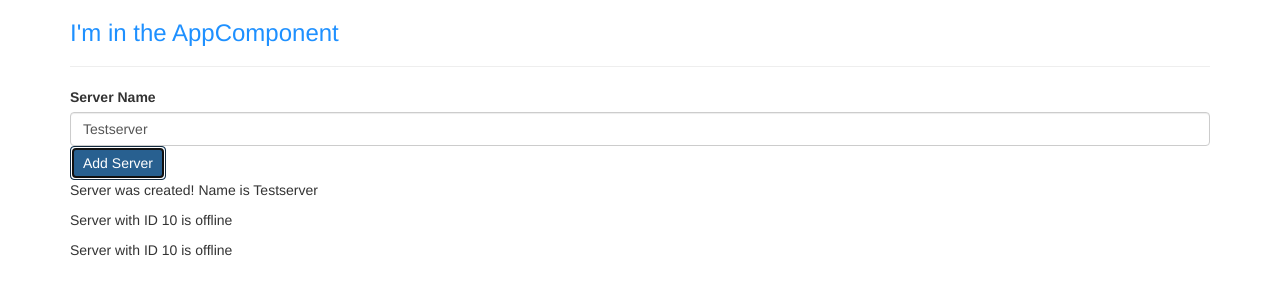
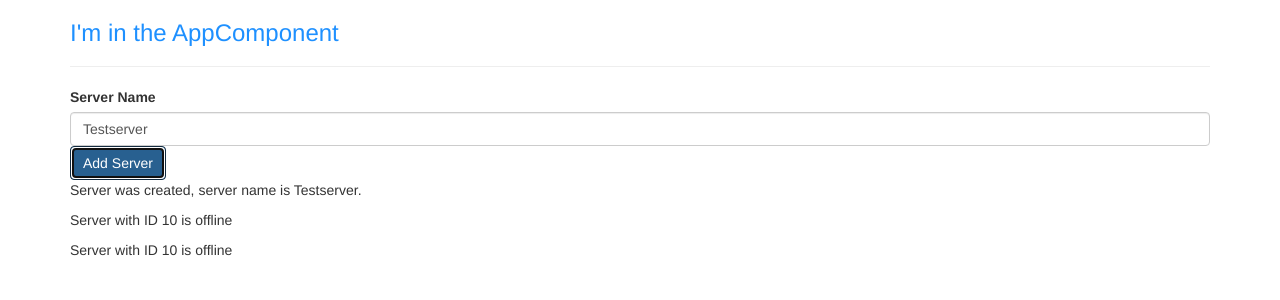
Before and after one commit to robertogalbiatti/angular13-training, an Angular app in the folder my-first-app/: page / in a window 1280 px wide. Both pictures are taken after a click on the button "Add Server". Shown: the top 300 px of the page. Built offline with nearby package versions, Linux system fonts and the light colour scheme.

Commit message:
Using ngIf, important that returns true or false...

```diff
--- a/my-first-app/src/app/servers/servers.component.html
+++ b/my-first-app/src/app/servers/servers.component.html
@@ -5,6 +5,7 @@
 <button class="btn btn-primary" [disabled]="!allowNewServer" (click)="onCreateServer()">Add Server</button>
 <!-- Neste caso estamos pegando a propriedade nativa do botão "disabled" e com [] indicamos que estará conectado ao Angular, e no caso a função allowNewServer -->
 <!-- <p [innerText]="allowNewServer"></p> -->
-<p>{{ serverCreationStatus }}</p>
+<!-- <p>{{ serverCreationStatus }}</p> -->
+<p *ngIf="serverCreated">Server was created, server name is {{serverName}}.</p>
 <app-server></app-server>
 <app-server></app-server>
--- a/my-first-app/src/app/servers/servers.component.ts
+++ b/my-first-app/src/app/servers/servers.component.ts
@@ -14,7 +14,7 @@
   allowNewServer = false;
   serverCreationStatus = 'No server was created!';
   serverName = 'Testserver';
-  username = '';
+  serverCreated = false;
 
   constructor() {
     setTimeout(() => {
@@ -26,6 +26,7 @@
   }
   //usando "on" significa que será gatilhado dentro do Template, será um evento chamado
   onCreateServer() {
+    this.serverCreated = true;
     this.serverCreationStatus = 'Server was created! Name is ' + this.serverName;
   }
 
```
